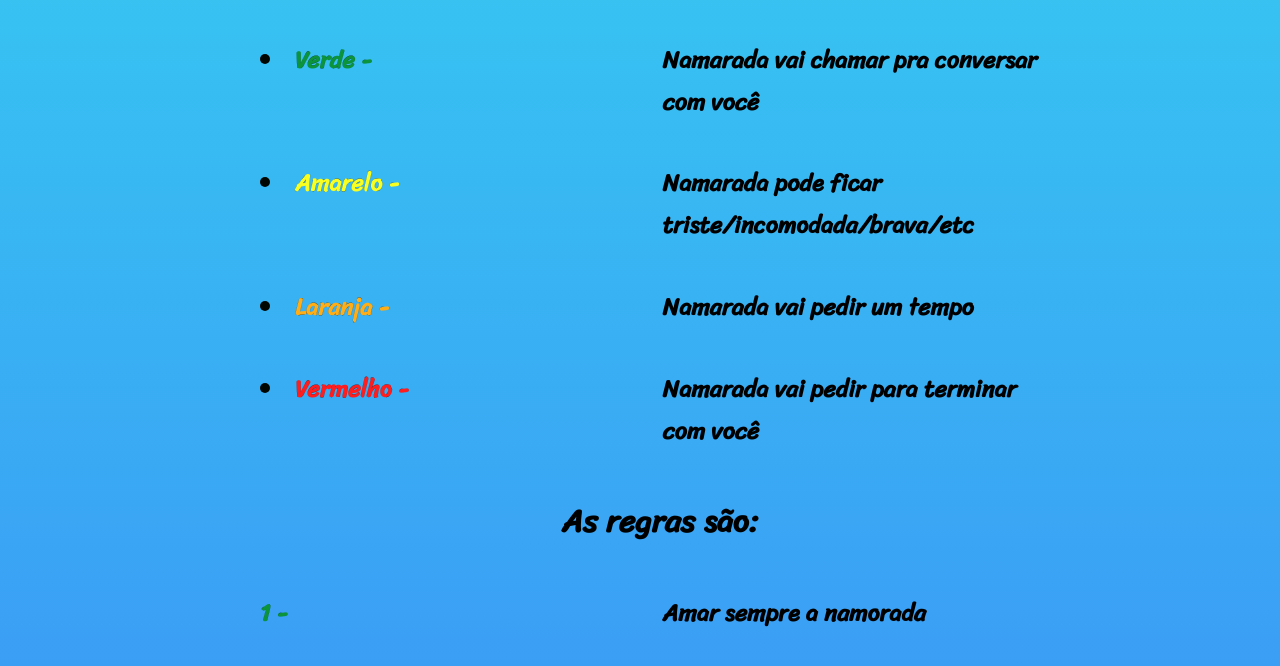
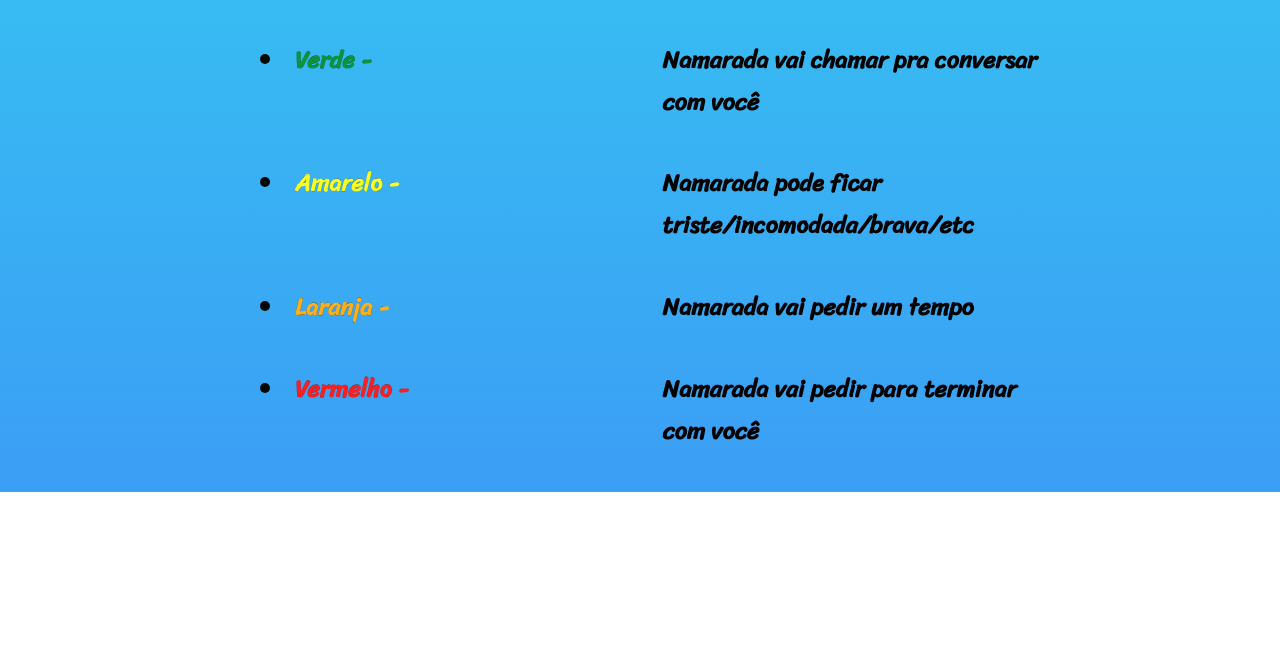
Before and after one commit to KellyGitt/regras, a plain HTML site: page index.html in a window 1280 px wide. Shown: the part 1067-1733 px from the top of the page. After the commit the page ends 1559 px from the top, so only its background shows below. Drawn offline with Linux system fonts and the light colour scheme.

Commit message:
Update index.html

```diff
--- a/index.html
+++ b/index.html
@@ -70,17 +70,6 @@
                 </div>
             </div>
 
-            <h1>As regras são:</h1>
-
-            <div class="container2">
-                <div class="rverde">
-                    <h2>1 - </h2>
-                </div>
-                <div class="texto">
-                    <h2> Amar sempre a namorada</h2>
-                </div>
-            </div>
-        </main>
 
 
 
```
